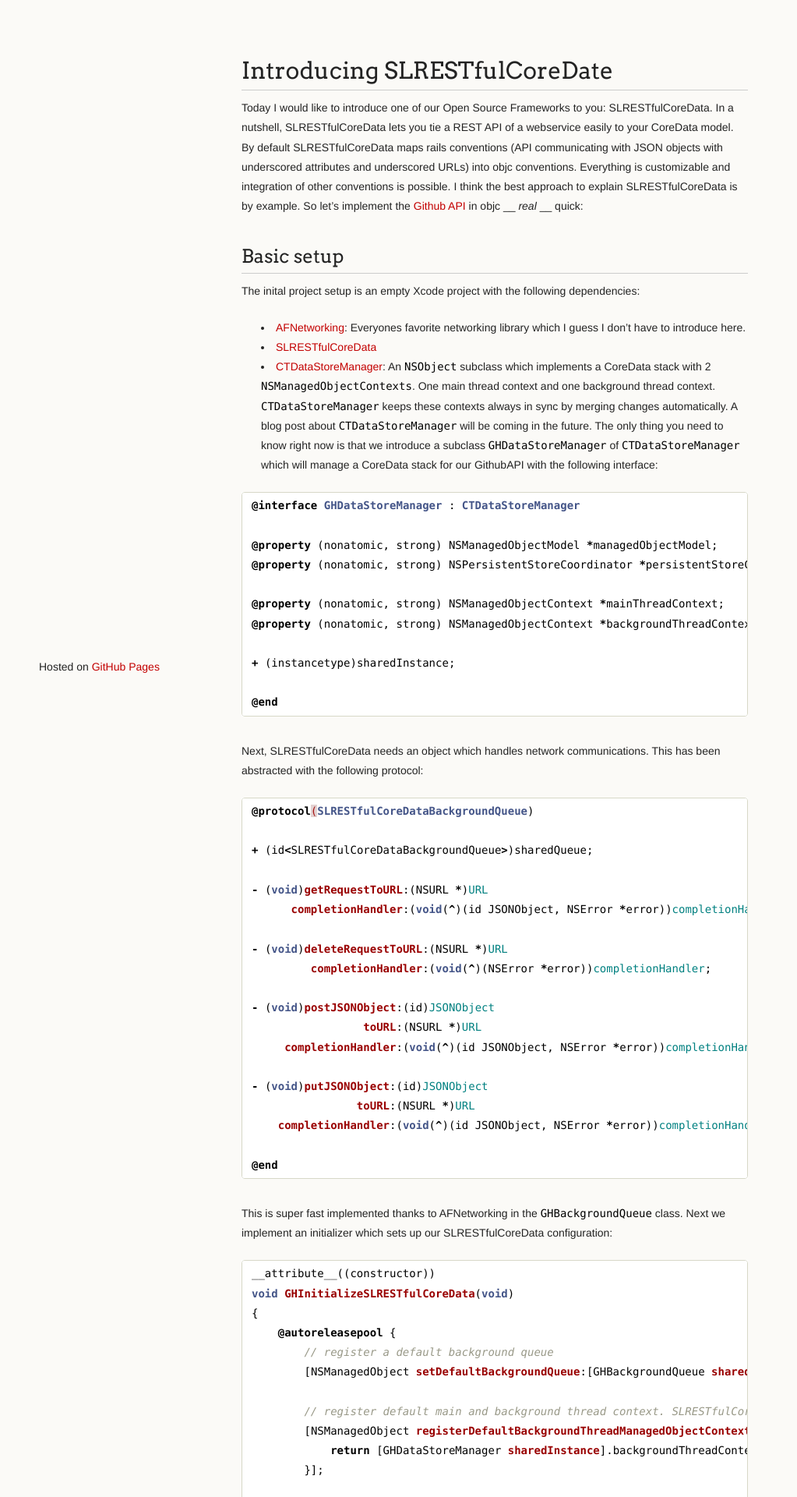
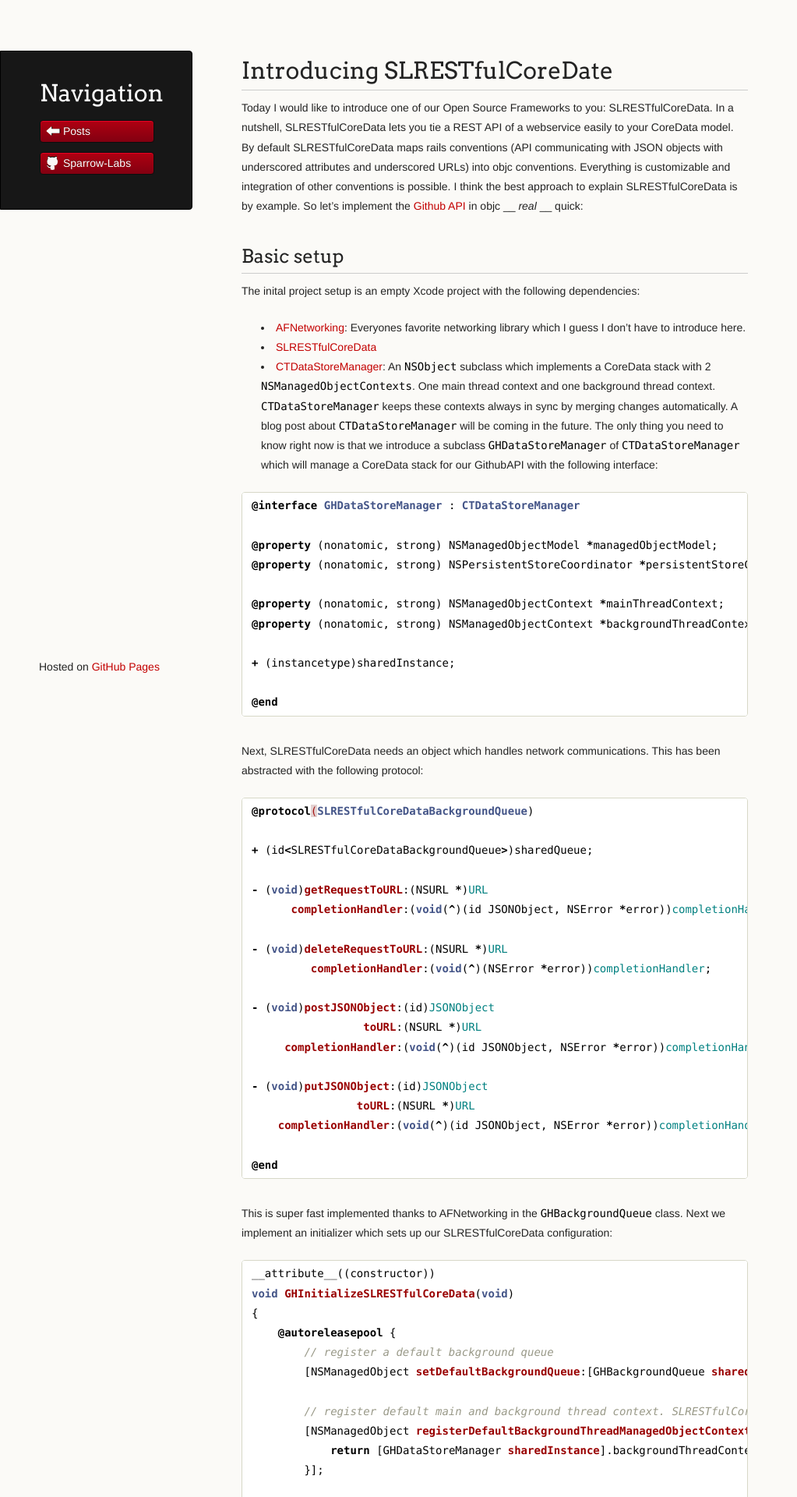
Before and after one commit to Sparrow-Labs/Sparrow-Labs.github.io, a Jekyll site: the page built from _posts/2013-04-13-introducing_ctrestfulcoredata.markdown, in a window 1280 px wide. Shown: the top 1920 px of the page at 78% size, without its empty margins (0-1023 px from the left). Built offline with Jekyll 4.4.1, drawn with Linux system fonts in a browser that asks for light colours; Markdown is read by kramdown in place of the engine named in the settings; a script that is not in the unit is left out.

Commit message:
Adds navigation to posts.

```diff
--- a/_layouts/post.html
+++ b/_layouts/post.html
@@ -3,6 +3,14 @@ layout: default
 ---
 
 <div class="wrapper">
+
+  <header>
+    <h1 class="header">Navigation</h1>
+    <ul>
+      <li class="buttons"><a class="buttons back" href="/">Posts</a></li>
+      <li class="buttons"><a class="buttons github" href="http://github.com/sparrow-labs">Sparrow-Labs</a></li>
+    </ul>
+  </header>
   <section>
     <article>
       {{content}}
--- a/stylesheets/styles.css
+++ b/stylesheets/styles.css
@@ -300,6 +300,10 @@ a.github {
 	background: url(../images/octocat-small.png) no-repeat 1px;
 }
 
+a.back {
+  background: url(../images/arrow-left.png) no-repeat;
+}
+
 a.buttons:hover {
 	color: #fff;
 	text-decoration: none;
```
Also changed, not shown: images/arrow-left.png (added). Lines whose indentation alone changed are shown as unchanged.
